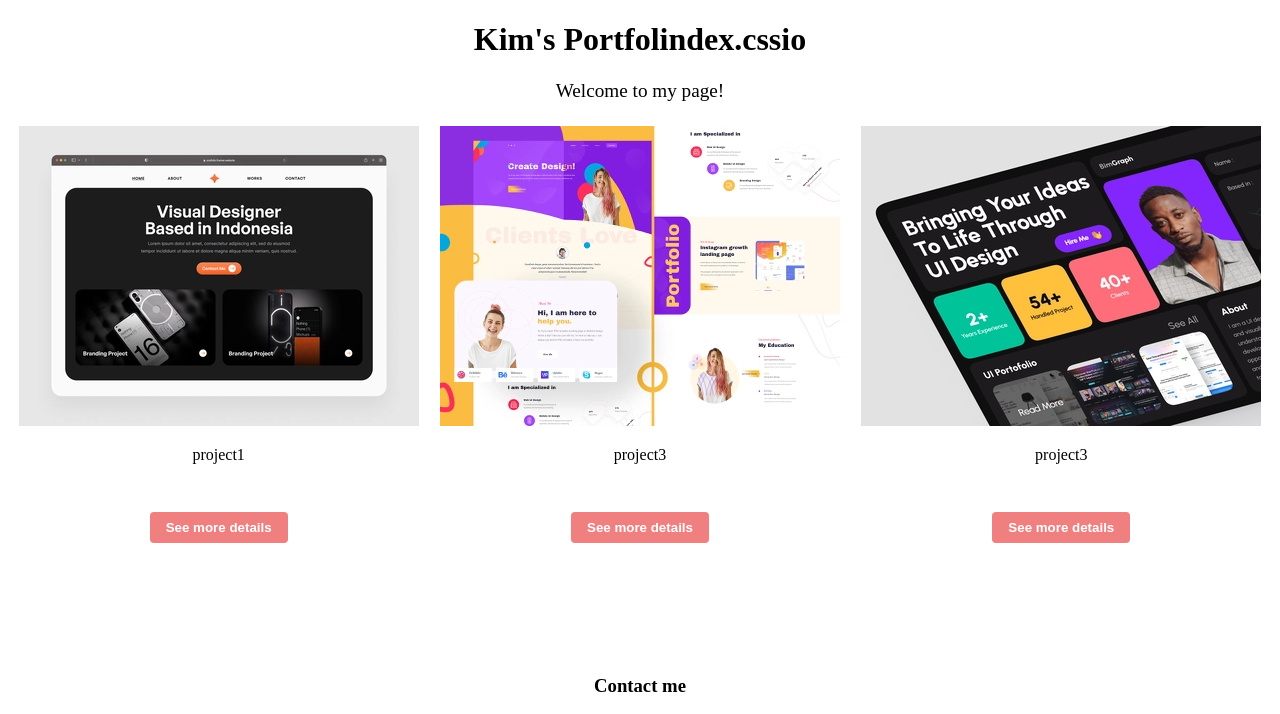
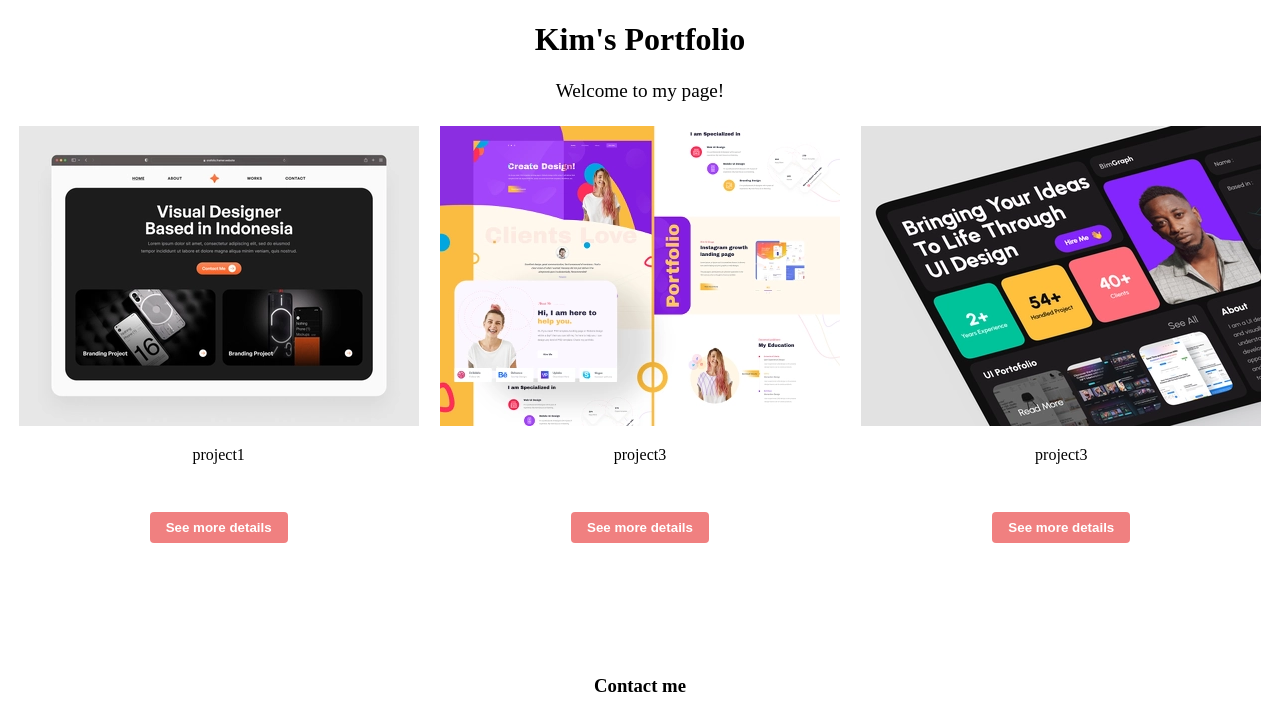
Before and after one commit to kajing1077/kajing1077.github.io, a plain HTML site: page index.html in a window 1280 px wide. Shown: the top 714 px of the page. Drawn offline with Linux system fonts and the light colour scheme.

Commit message:
fix: 오타 수정

```diff
--- a/index.html
+++ b/index.html
@@ -8,7 +8,7 @@
 
 </head>
 <body>
-	<h1>Kim&#39;s Portfolindex.cssio</h1>
+	<h1>Kim&#39;s Portfolio</h1>
 	<p class="greeting">Welcome to my page!</p>
 	<div>
 
```
